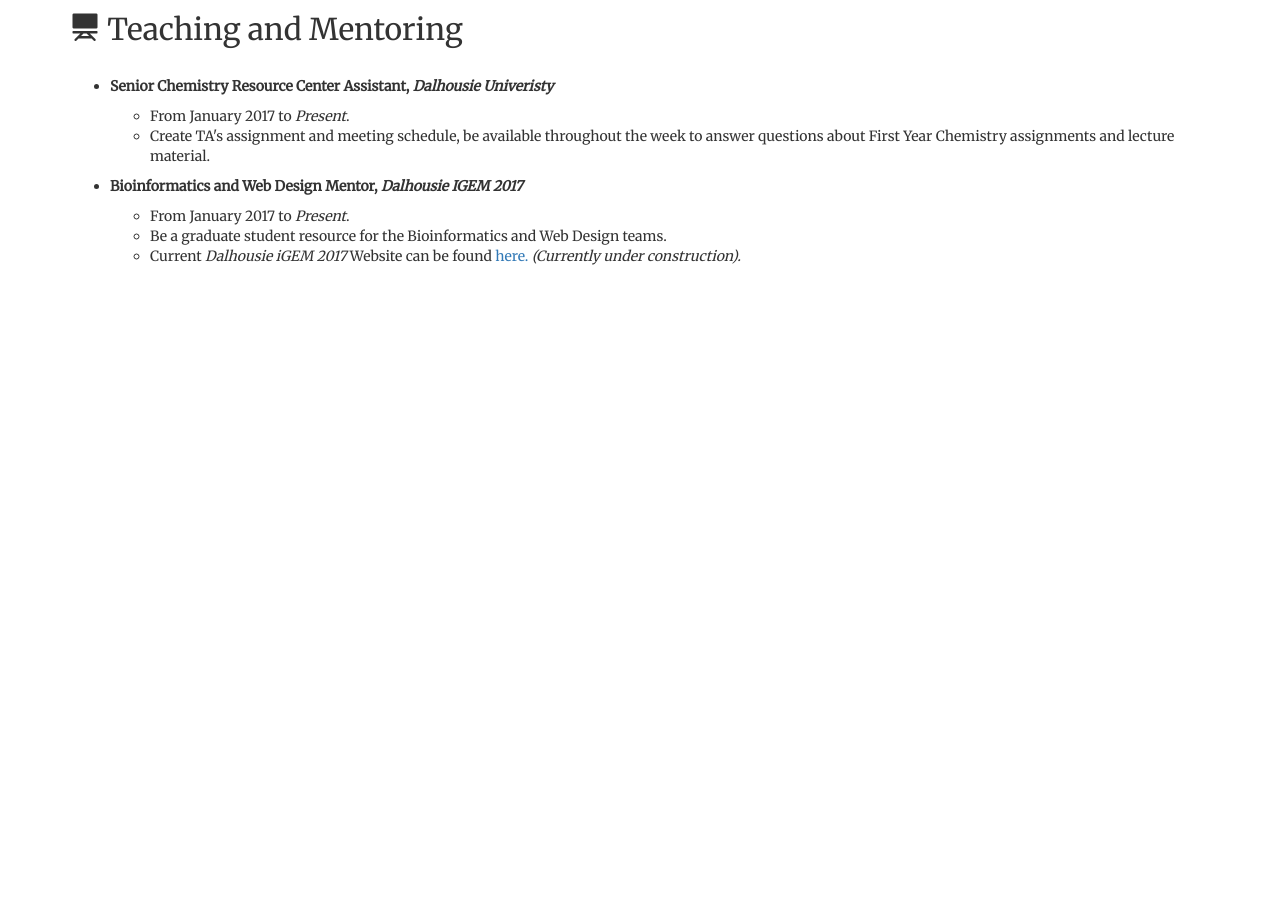
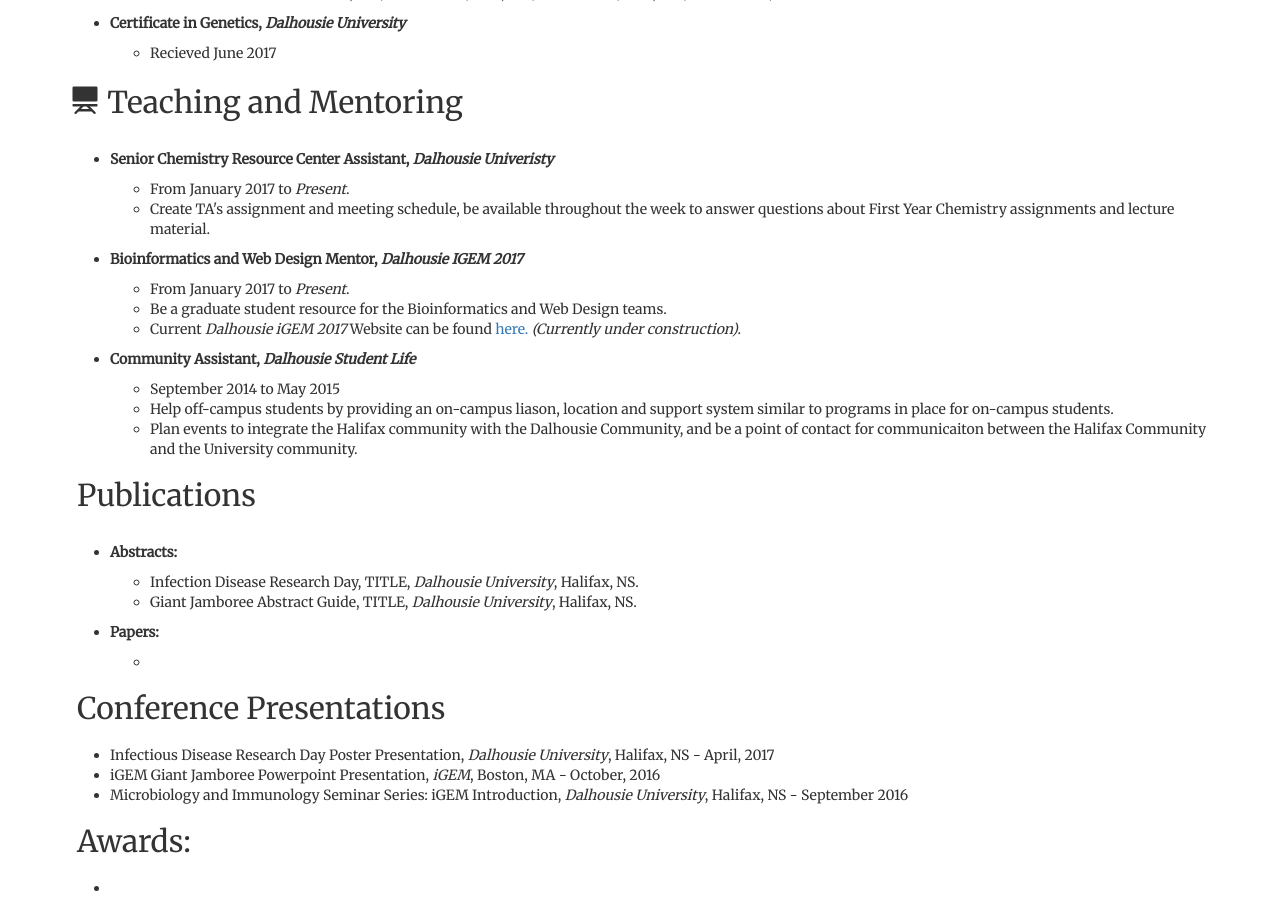
Before and after one commit to LandonGetz/OldCVWebsite, a Jekyll site: the page built from index.md, in a window 1280 px wide and 900 px high, scrolled down 1216 px. Built offline with Jekyll 4.4.1, drawn with Linux system fonts in a browser that asks for light colours; nearby versions of some CDN libraries; before the commit the page ends 1492 px from its top, so only the background shows below that.

Commit message:
Further updates to CV

```diff
--- a/index.md
+++ b/index.md
@@ -6,13 +6,16 @@ layout: default
 page_title: Landon J. Getz
 scroll: true
 ---
+<hr>
 <h1 id="about"><b>About Me</b></h1>
+<hr>
 <h4>I am an M.Sc. Candidate in the Thomas lab at Dalhousie University studying <i>Vibrio parahaemolyticus</i> environmental survival and host-pathogen interactions.</h4>
 <p id="paragraph1">
 Welcome to my personal site. You can also find me on <a href="https://twitter.com/landongetz">Twitter</a> and on <a href="https://github.com/landongetz">Github</a> and <a href="https://www.linkedin.com/in/landon-getz-19a473111/">LinkedIn</a>. Below you will find a Curriculum Vitae and my blog can be found by clicking <a href="/blog.md">Here</a>. Thanks for visiting!
 </p>
 <hr>
 <h1 id="CV"><b>Curriculum Vitae</b></h1>
+<hr>
 <h2><span class="glyphicon glyphicon-apple" aria-hidden="true"></span>  Education</h2>
 <ul>
 <li id="list"><b>M.Sc Microbiology and Immunology, <i>Dalhousie University</i></b>
@@ -52,4 +55,38 @@ Welcome to my personal site. You can also find me on <a href="https://twitter.co
         <li>Current <i>Dalhousie iGEM 2017</i> Website can be found <a href="http://2017.igem.org/Team:Dalhousie">here.</a><i> (Currently under construction).</i></li>
     </ul>
 </li>
+<li id="list"><b>Community Assistant, <i>Dalhousie Student Life</i></b>
+    <ul id="sublist">
+        <li>September 2014 to May 2015</li>
+        <li>Help off-campus students by providing an on-campus liason, location and support system similar to programs in place for on-campus students.</li>
+        <li>Plan events to integrate the Halifax community with the Dalhousie Community, and be a point of contact for communicaiton between the Halifax Community and the University community.</li>
+    </ul>
+</li>
 </ul>
+
+<h2><span class="glyphicon glyphicon-"></span>  Publications</h2>
+<ul id="list">
+        <li id="list"><b>Abstracts: </b>
+            <ul id="sublist">
+                <li>Infection Disease Research Day, TITLE, <i>Dalhousie University</i>, Halifax, NS.</li>
+                 <li>Giant Jamboree Abstract Guide, TITLE, <i>Dalhousie University</i>, Halifax, NS.</li>
+            </ul>
+        </li>
+        <li id="list"><b>Papers: </b>
+            <ul id="sublist">
+                <li></li>
+            </ul>
+        </li>
+    </ul>
+
+<h2><span class="glyphicon glyphicon-"></span>  Conference Presentations</h2>
+ <ul id="list">
+        <li>Infectious Disease Research Day Poster Presentation, <i>Dalhousie University</i>, Halifax, NS - April, 2017</li>
+        <li>iGEM Giant Jamboree Powerpoint Presentation, <i>iGEM</i>, Boston, MA - October, 2016</li>
+        <li>Microbiology and Immunology Seminar Series: iGEM Introduction, <i>Dalhousie University</i>, Halifax, NS - September 2016</li>
+ </ul>
+
+<h2><span class="glyphicon glyphicon-"></span>  Awards:</h2>
+ <ul id="list">
+    <li></li>
+ </ul>
```
